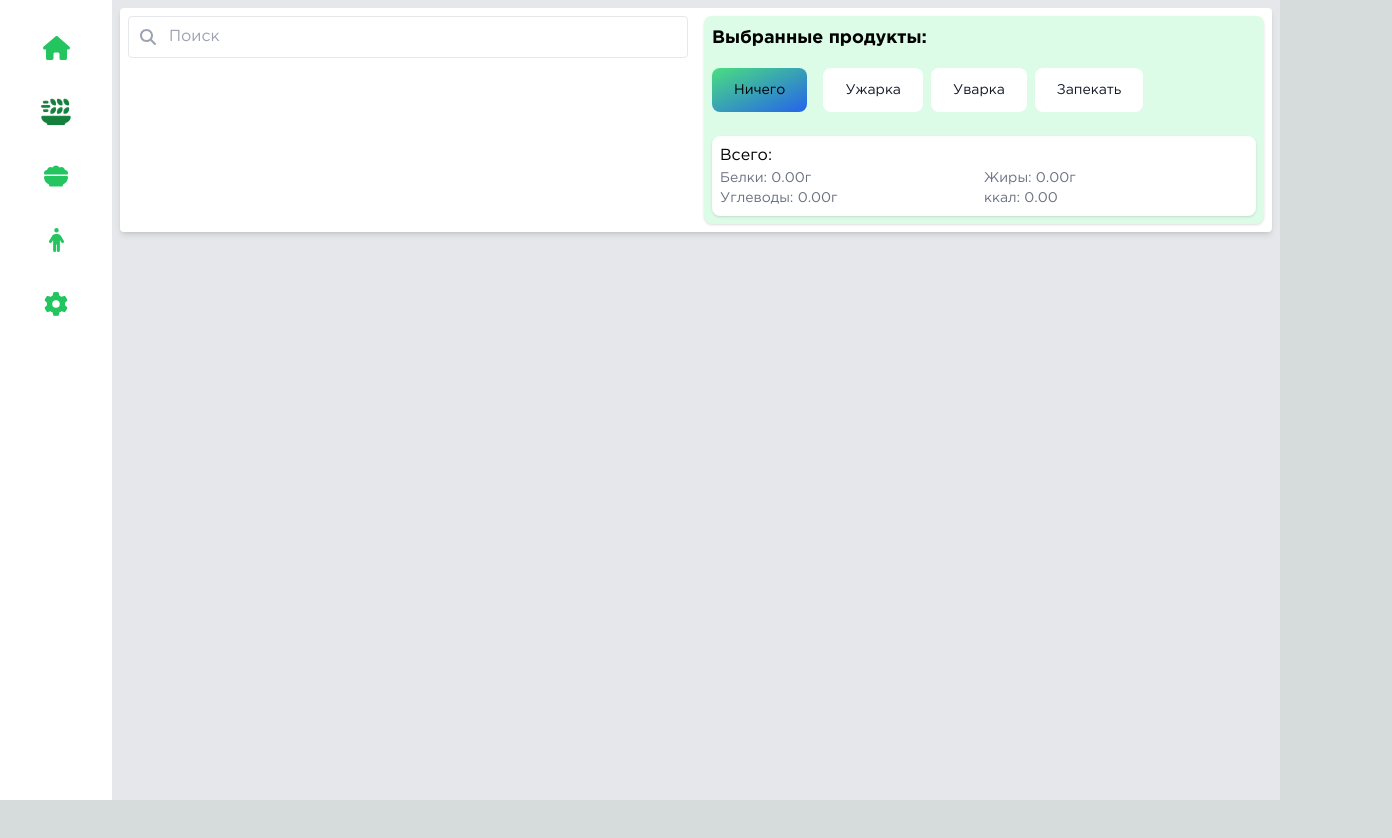
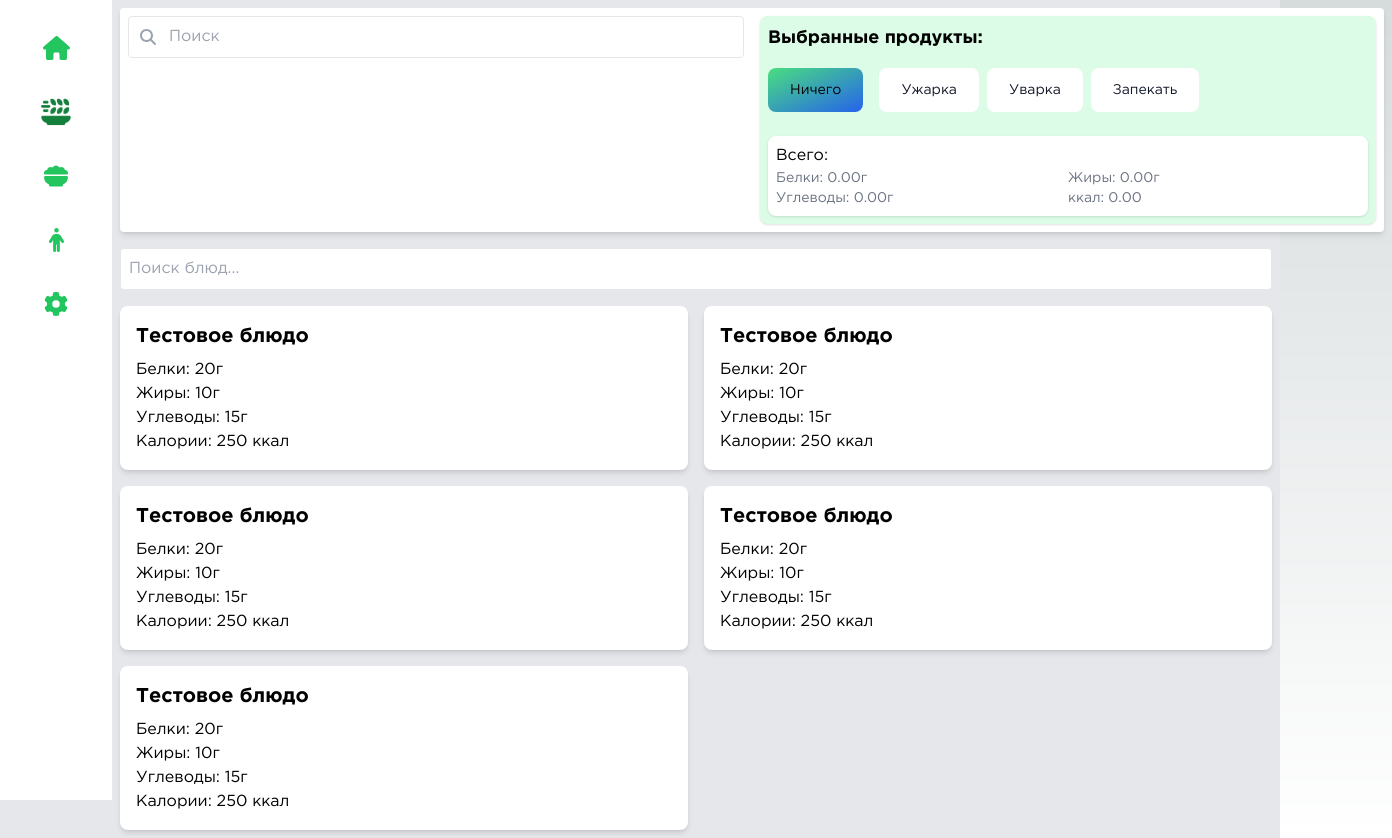
Before and after one commit to oto2020/rationpro, a Next.js app: page /create-dish in a window 1280 px wide. Shown: the whole page, 1392 px wide, since content can reach past the window. Before the commit the page ends 800 px from the top, so only its background shows below. Built offline with nearby package versions, Linux system fonts and the light colour scheme.

Commit message:
DishList added

```diff
--- /dev/null
+++ b/app/components/DishList.tsx
@@ -0,0 +1,57 @@
+// components/DishList.tsx
+"use client"
+import React, { useState } from 'react';
+
+interface Dish {
+  id: number;
+  name: string;
+  protein: number;
+  fat: number;
+  carbs: number;
+  calories: number;
+}
+
+const initialDishes: Dish[] = Array(5).fill({
+  id: 1,
+  name: "Тестовое блюдо",
+  protein: 20,
+  fat: 10,
+  carbs: 15,
+  calories: 250
+});
+
+const DishList = () => {
+  const [searchTerm, setSearchTerm] = useState('');
+  const [dishes, setDishes] = useState(initialDishes);
+
+  const handleSearchChange = (event: React.ChangeEvent<HTMLInputElement>) => {
+    setSearchTerm(event.target.value);
+  };
+
+  const filteredDishes = dishes.filter(dish => dish.name.toLowerCase().includes(searchTerm.toLowerCase()));
+
+  return (
+    <div className="flex-1 p-2 ml-0 md:ml-28 mb-12 md:mb-0">
+      <input
+        type="text"
+        placeholder="Поиск блюд..."
+        value={searchTerm}
+        onChange={handleSearchChange}
+        className="w-full p-2 border rounded mb-4 text-black"
+      />
+      <div className="grid grid-cols-1 md:grid-cols-2 gap-4">
+        {filteredDishes.map((dish, index) => (
+          <div key={index} className="bg-white p-4 rounded-lg shadow-md">
+            <h3 className="font-bold text-xl mb-2 text-black">{dish.name}</h3>
+            <p className="text-black">Белки: {dish.protein}г</p>
+            <p className="text-black">Жиры: {dish.fat}г</p>
+            <p className="text-black">Углеводы: {dish.carbs}г</p>
+            <p className="text-black">Калории: {dish.calories} ккал</p>
+          </div>
+        ))}
+      </div>
+    </div>
+  );
+};
+
+export default DishList;
--- a/app/create-dish/page.tsx
+++ b/app/create-dish/page.tsx
@@ -1,12 +1,17 @@
 // page.tsx
+import React from 'react';
 import SidebarMenu from '../components/SidebarMenu';
 import CreateDishContent from '../components/CreateDishContent';
+import DishList from '../components/DishList'; // Импортируем новый компонент
 
 const CreateDish = () => {
   return (
-    <div className="flex min-h-screen bg-gray-200">
+    <div className="flex flex-col md:flex-row min-h-screen bg-gray-200">
       <SidebarMenu />
-      <CreateDishContent />
+      <div className="flex-grow">
+        <CreateDishContent />
+        <DishList />
+      </div>
     </div>
   );
 };
--- a/package.json
+++ b/package.json
@@ -15,6 +15,7 @@
     "@fortawesome/free-solid-svg-icons": "^6.5.2",
     "@fortawesome/react-fontawesome": "^0.2.0",
     "apollo-link-logger": "^2.0.1",
+    "axios": "^1.6.8",
     "graphql": "^16.8.1",
     "next": "14.2.2",
     "nextjs-progressbar": "^0.0.16",
```
Also changed, not shown: 1 other file (tests, documents, lock files or other folders).
